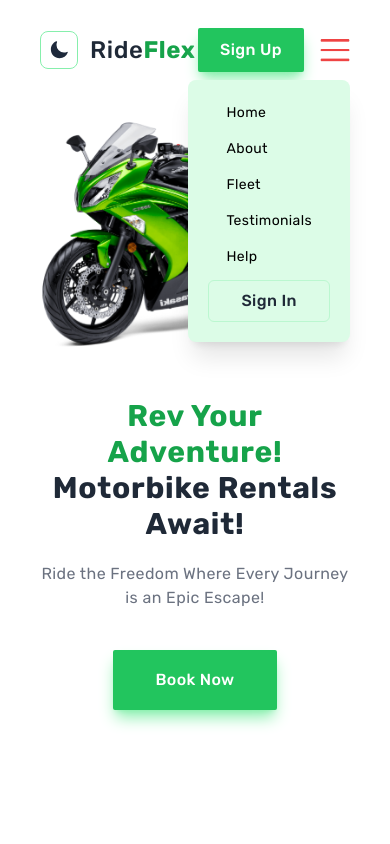
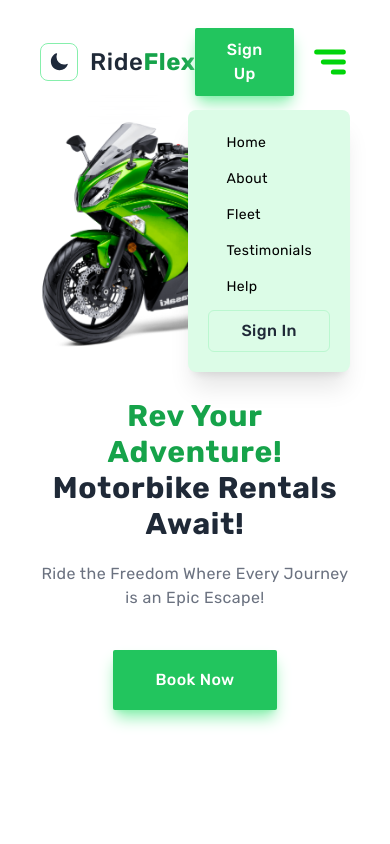
Before and after one commit to Nausam/RideFlex, a Next.js app: page / in a window 390 px wide. Both pictures are taken after a click on the picture 335 px from the left and 50 px from the top of the page. Shown: the top 844 px of the page. Built offline with nearby package versions, Linux system fonts and the light colour scheme.

Commit message:
Chnged hamburger menu

```diff
--- a/Components/Navbar.jsx
+++ b/Components/Navbar.jsx
@@ -32,12 +32,12 @@ const Navbar = () => {
         <div className="flex items-center gap-3">
           <ThemeButton />
           <div className="flex items-center gap-2">
-            <h3 className="font-medium text-2xl dark:text-gray-300 text-gray-800   tracking-wide">
+            <h1 className="font-medium text-2xl dark:text-gray-300 text-gray-800   tracking-wide">
               Ride
               <span>
                 <strong className="text-green-600">Flex</strong>
               </span>
-            </h3>
+            </h1>
           </div>
         </div>
         <div className="lg:flex hidden lg:gap-10 gap-3 text-gray-800 dark:text-gray-300 font-semibold">
@@ -89,11 +89,11 @@ const Navbar = () => {
             Sign Up
           </button>
           <Image
-            alt="Hamburger menu"
-            className="z-50 cursor-pointer lg:hidden flex text-green-500"
-            width={30}
-            height={30}
-            src="/assets/icons/hamburger.png"
+            alt="hamburger menu"
+            className="z-50 cursor-pointer lg:hidden flex"
+            width={40}
+            height={40}
+            src="/assets/icons/hamburger.svg"
             onClick={toggleMenu}
           />
         </div>
@@ -102,8 +102,8 @@ const Navbar = () => {
           <motion.div
             variants={variants}
             initial={{ opacity: 0, y: -20 }}
-            animate={{ opacity: 1, y: 0 }}
-            transition={{ duration: 0.3, ease: "easeInOut" }}
+            animate={{ opacity: 1, y: 30 }}
+            transition={{ duration: 0.4, ease: "easeInOut" }}
             viewport={{ amount: 0 }}
             className="absolute top-10 right-0 p-10"
           >
--- a/Components/RentalFleet.jsx
+++ b/Components/RentalFleet.jsx
@@ -97,7 +97,7 @@ const RentalFleet = () => {
           ) : (
             <div className="flex items-center mt-10 md:w-[600px] md:h-[500px]">
               <Image
-                alt="Hero image"
+                alt="bike image"
                 src={`/assets/images/${selectedBike}.png`}
                 width={400}
                 height={400}
```
Also changed, not shown: public/assets/icons/hamburger.png (deleted), public/assets/icons/hamburger.svg (added).
